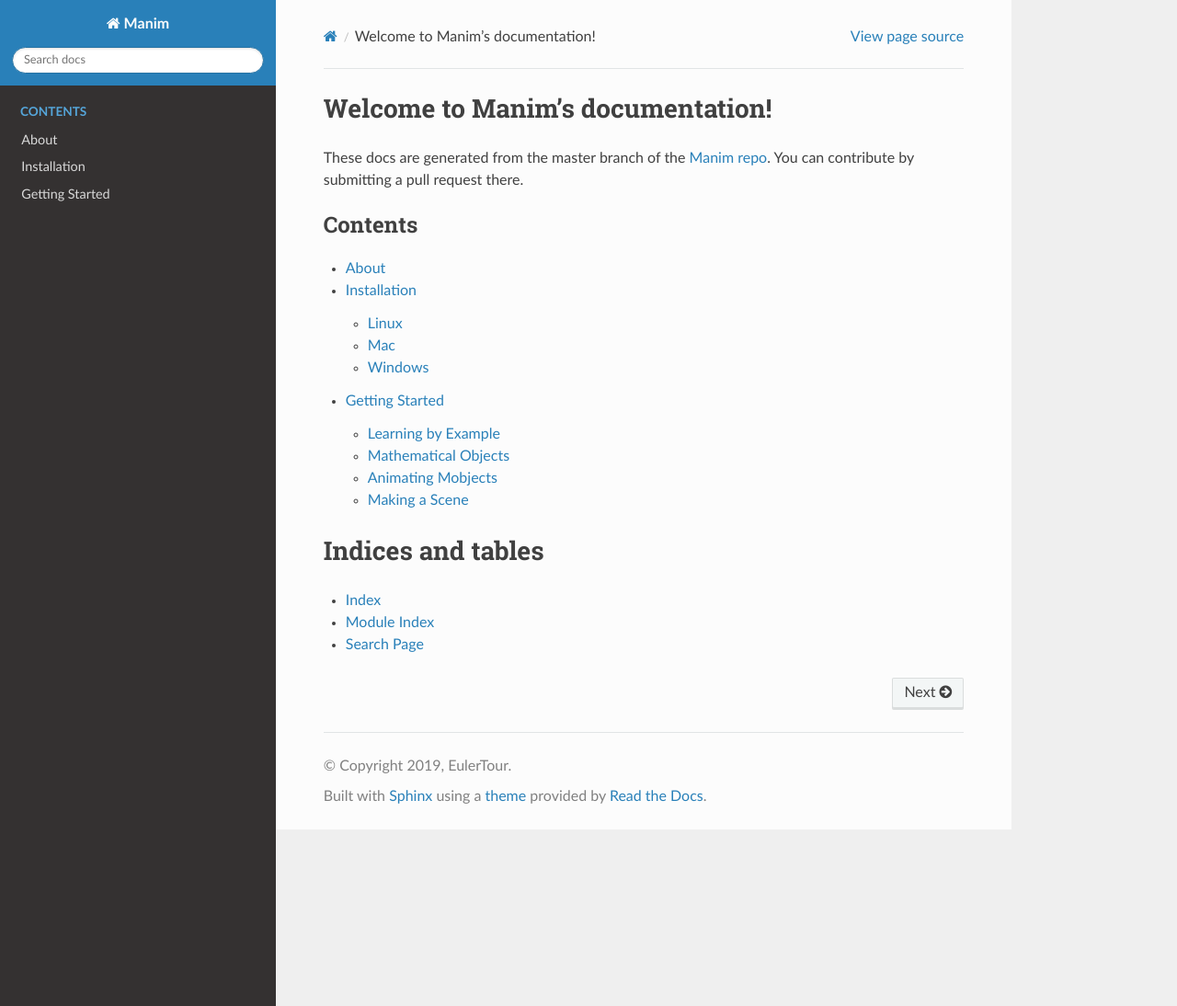
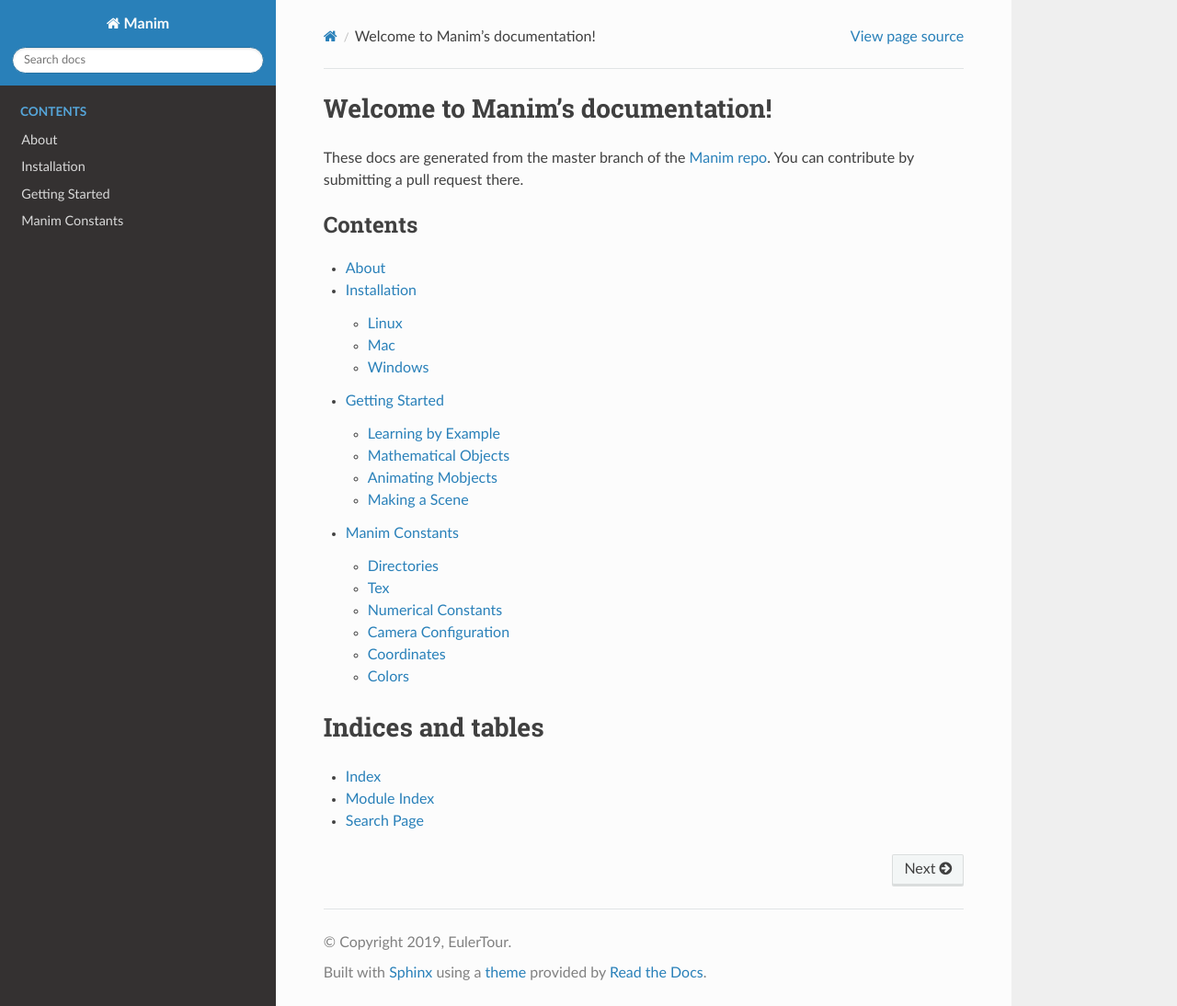
Before and after one commit to loshsteve9/Python-Django, a Sphinx documentation site: the page built from docs/source/index.rst, in a window 1280 px wide and 1094 px high. Shown: the whole window at 92% size. Built offline with Sphinx 7.4.7 and the Read the Docs theme 2.0.0, drawn with Linux system fonts in a browser that asks for light colours; part of the change alters nothing that is shown.

Commit message:
Add documentation for constants.py (#572)
* Add documentation for constants.py

* Update documentation for constants.py

With suggestions from eulertour

```diff
--- /dev/null
+++ b/docs/source/constants.rst
@@ -0,0 +1,107 @@
+Manim Constants
+===============
+
+The ``constants.py`` under ``manimlib/`` contains variables that are used
+during setup and running manim. Some variables are not documented here as they are
+only used internally by manim.
+
+Directories
+-----------
+
+    MEDIA_DIR
+              The root directory for media files. First the environment variable
+              ``MEDIA_DIR`` is queried. If the env is not found, use the path
+              as specified in ``manimlib/media_dir.txt``. If media_dir.txt is empty,
+              a directory is created under users home. If ``MEDIA_DIR`` is not a
+              directory, ``media`` will be created under current working directory.
+              Defaults to ``manimlib/media``
+    VIDEO_DIR
+              Created under ``MEDIA_DIR``. Used to store rendered manim scenes.
+              When scene finished rendering, it will be stored under ``media/project_name/quality/scene_name.mp4``
+    RASTER_IMAGE_DIR
+              Created under ``media/designs/raster_images``. For storing
+              raster images like jpg, png, etc.
+    SVG_IMAGE_DIR
+              Created under ``media/designs/svg_images``. For storing svg files.
+    SOUND_DIR
+              Created under ``media/designs/sounds``. For storing sound files.
+    THIS_DIR
+              Path to the directory which ``constants.py`` resides.
+    FILE_DIR
+              The root directory for misc files. Specified by the environment variable
+              ``FILE_DIR``. If the variable is not found, a directory ``files`` will be
+              created under current working directory.
+    TEX_DIR
+              Created under ``FILE_DIR/files``. TexMObject and TextMobject are rendered
+              here for temporary storage.
+
+Those directories are created if they don't exist.
+
+.. note::
+    ``MOBJECT_DIR`` and ``IMAGE_MOBJECT_DIR`` is deprecated.
+
+Tex
+---
+    TEX_USE_CTEX
+              A boolean value. Change it to True if you need to use Chinese typesetting.
+    TEX_TEXT_TO_REPLACE
+              Placeholder text used by manim when generating tex files
+    TEMPLATE_TEX_FILE
+              By default ``manimlib/tex_template.tex`` is used. If ``TEX_USE_CTEX``
+              is set to True then ``manimlib/ctex_template.tex`` is used.
+
+Numerical Constants
+-------------------
+
+    PI
+            alias to ``numpy.pi``
+    TAU
+            PI * 2
+
+    DEGREES
+            TAU / 360
+
+Camera Configuration
+--------------------
+
+Render setting presets
+
+    PRODUCTION_QUALITY_CAMERA_CONFIG
+            2560x1440 @ 60fps # This is the default when rendering a scene
+    HIGH_QUALITY_CAMERA_CONFIG
+            1920x1080 @ 60fps.
+    MEDIUM_QUALITY_CAMERA_CONFIG
+            1280x720 @ 30fps # Used when ``-m`` flag is passed
+    LOW_QUALITY_CAMERA_CONFIG
+            854x480 @ 15fps. # Used when ``-l`` flag is passed
+
+Coordinates
+-----------
+
+Used for 2d/3d animations and placements::
+
+    ORIGIN
+    UP
+    DOWN
+    RIGHT
+    LEFT
+    IN # 3d camera only, away from camera
+    OUT # 3d camera only, close to camera
+
+    UL = UP + LEFT # diagonal abbreviations. You can use either one
+    UR = UP + RIGHT
+    DL = DOWN + LEFT
+    DR = DOWN + RIGHT
+
+    TOP
+    BOTTOM
+    LEFT_SIDE
+    RIGHT_SIDE``
+
+Colors
+------
+
+    COLOR_MAP
+            A predefined color maps
+    PALETTE
+            A list of color hex strings, derived from COLOR_MAP
--- a/docs/source/index.rst
+++ b/docs/source/index.rst
@@ -17,6 +17,7 @@ a pull request there.
     about
     installation/index
     getting_started/index
+    constants
 
 
 Indices and tables
```
